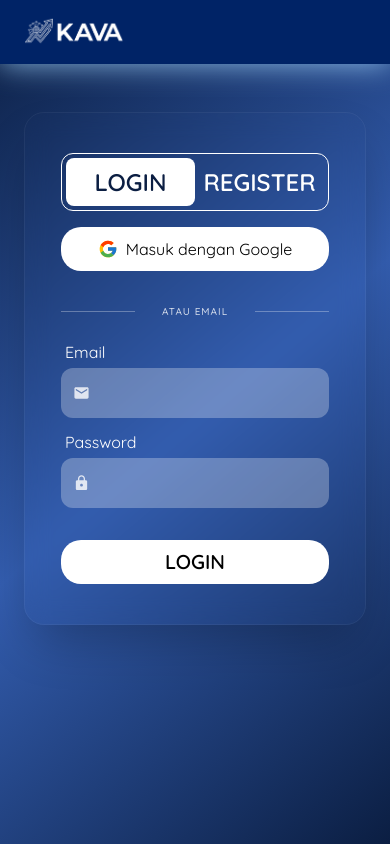
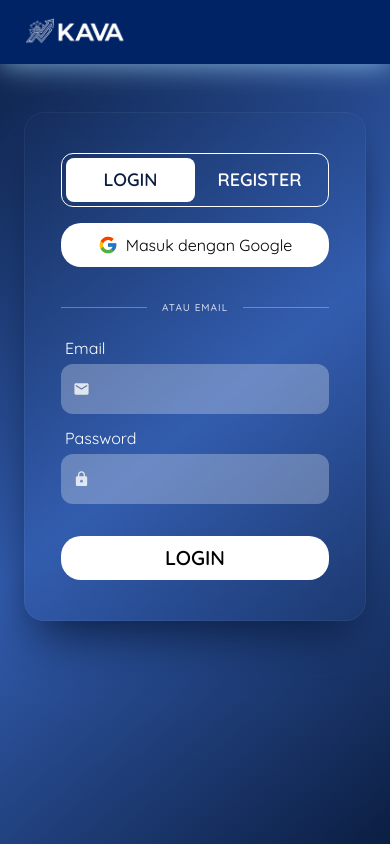
Before and after one commit to nilabia/KAVA-Karier-AI-Validasi-Asisten, a React (Vite) app in the folder frontend/: page /auth in a window 390 px wide. Built offline with nearby package versions, Linux system fonts and the light colour scheme; no server answers.

Commit message:
style(auth): fix responsive styling and clean up unused imports

```diff
--- a/frontend/src/pages/AuthPage.jsx
+++ b/frontend/src/pages/AuthPage.jsx
@@ -154,15 +154,15 @@ export default function AuthPage({ type = "signin" }) {
         <GoogleOAuthProvider clientId = { clientId }>
             <div className="min-h-full flex flex-col">
                 <header>
-                    <img src={logo} alt="KAVA | Karier AI Validasi Asisten" className="h-8" style={{marginLeft:"23px"}}/>
+                    <img src={logo} alt="KAVA | Karier AI Validasi Asisten" className="h-8 ml-6"/>
                 </header>
 
                 <div className="w-full flex-1 flex items-center justify-center p-6">
-                    <div className="w-full max-w-md bg-gray/30 backdrop-blur-md rounded-[20px] shadow-2xl border border-white/5 p-4 my-6">
+                    <div className="w-full max-w-md bg-gray/30 backdrop-blur-md rounded-[20px] shadow-2xl shadow-[#0b1e42] border border-white/5 p-4 my-6">
 
                         <div className="flex border-[1.5px] border-white rounded-xl mt-6 mx-5 p-1">
-                            <button onClick={() => switchTab("login")} className={`flex-1 py-2 rounded-lg font-semibold text-2xl ${tab === "login" ? "bg-white text-[#0b1e42]" : "text-white"}`}>LOGIN</button>
-                            <button onClick={() => switchTab("register")} className={`flex-1 py-2 rounded-lg font-semibold text-2xl ${tab === "register" ? "bg-white text-[#0b1e42]" : "text-white"}`}>REGISTER</button>
+                            <button onClick={() => switchTab("login")} className={`flex-1 py-2 rounded-lg font-semibold text-lg md:text-2xl ${tab === "login" ? "bg-white text-[#0b1e42]" : "text-white"}`}>LOGIN</button>
+                            <button onClick={() => switchTab("register")} className={`flex-1 py-2 rounded-lg font-semibold text-lg md:text-2xl ${tab === "register" ? "bg-white text-[#0b1e42]" : "text-white"}`}>REGISTER</button>
                         </div>
 
                         {errorMessage && (
@@ -185,7 +185,7 @@ export default function AuthPage({ type = "signin" }) {
                         <form onSubmit={ handleSubmit } key={tab}>
                             {tab === "login" && step === 1 && (
                                 <div className="relative flex items-center justify-center mt-10 mb-7">
-                                    <div className="flex-1 h-px bg-white/30 ml-5 mr-30"></div>
+                                    <div className="flex-1 h-px bg-white/30 ml-5 mr-24"></div>
                                     <span className="absolute px-4 text-[10px] text-white/80 tracking-widest font-medium">
                                         ATAU EMAIL
                                     </span>
```
